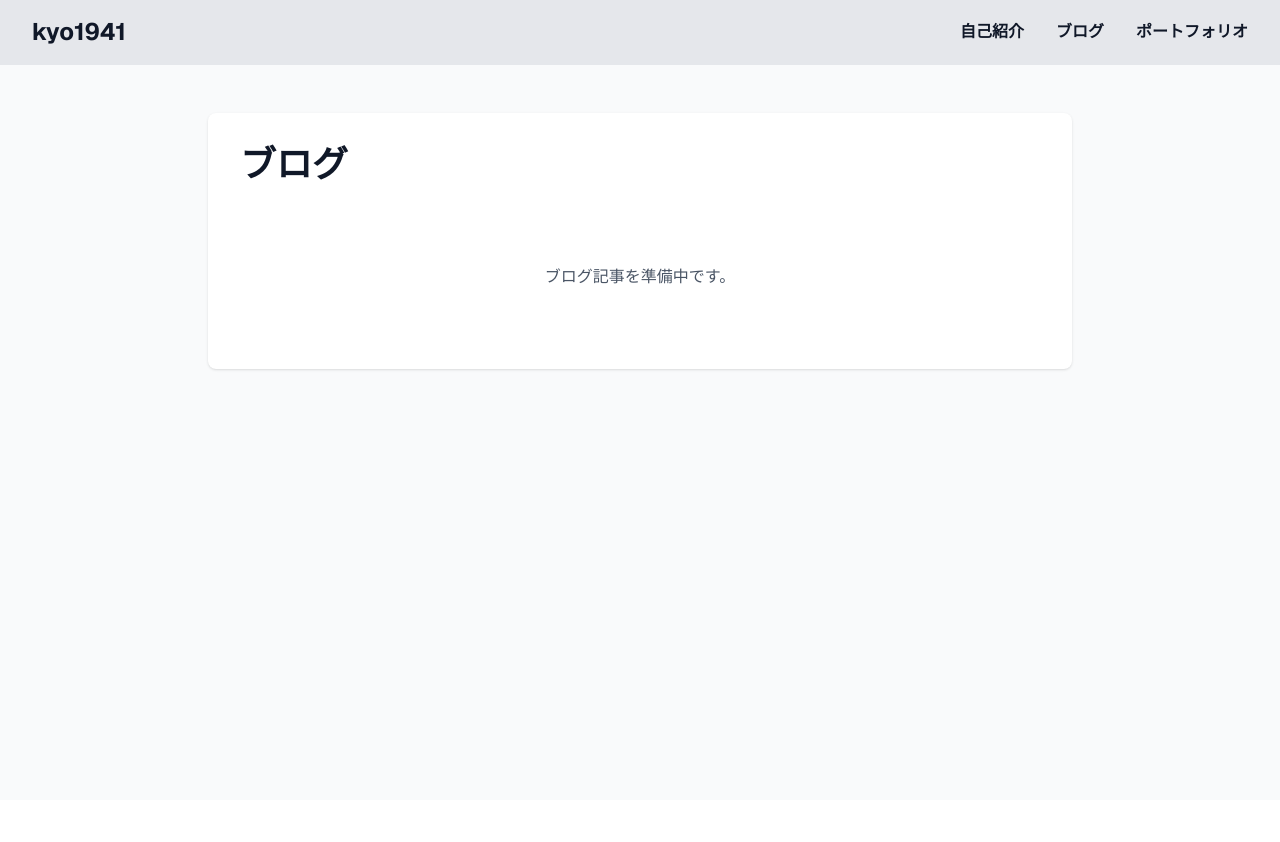
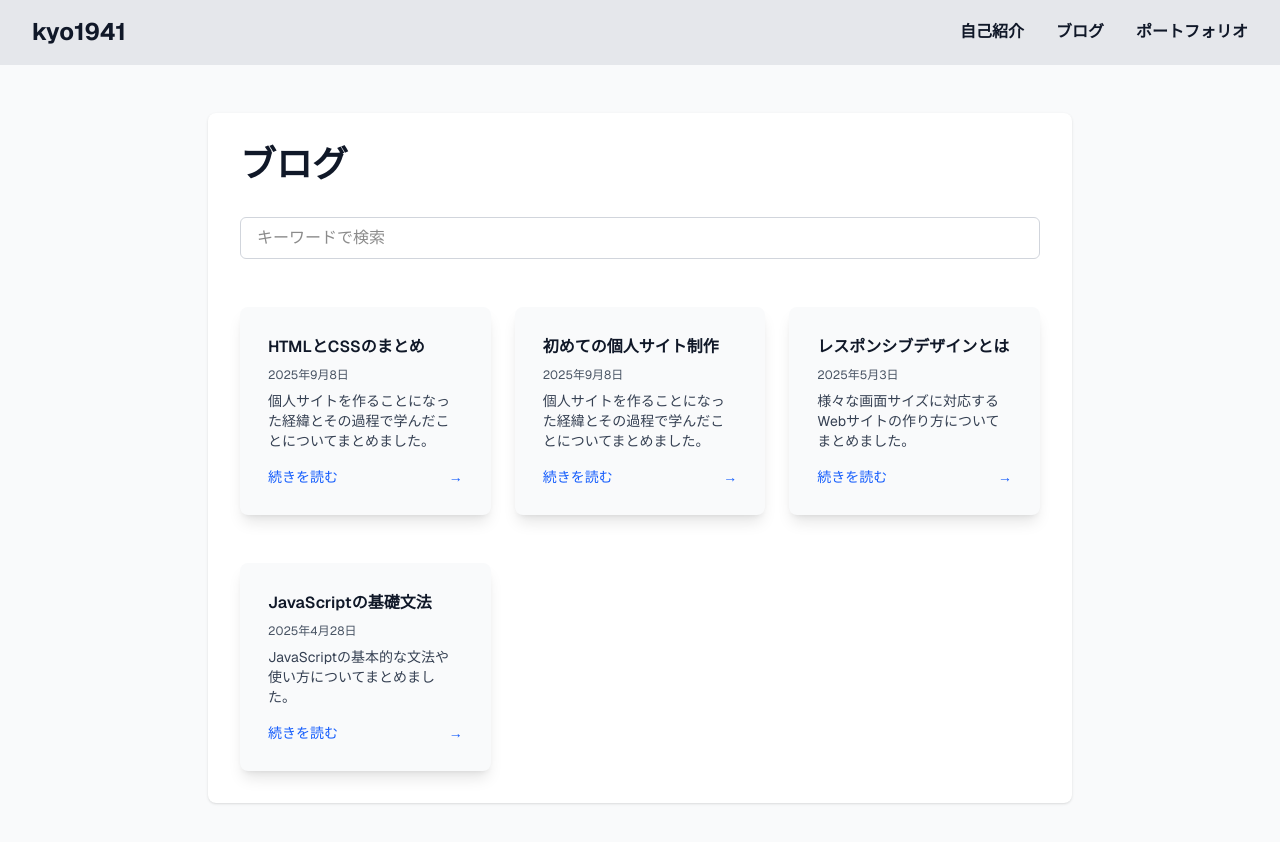
Before and after one commit to kyo1941/my-page, a Next.js app in the folder frontend/: page /blog in a window 1280 px wide. Shown: the top 842 px of the page. Before the commit the page ends 800 px from the top, so only its background shows below. Built offline with nearby package versions, Linux system fonts and the light colour scheme.

Commit message:
feat: ブログページの作成

```diff
--- a/frontend/src/app/blog/page.tsx
+++ b/frontend/src/app/blog/page.tsx
@@ -1,4 +1,6 @@
 import Header from "../header";
+import BlogSection from "../components/blog/BlogSection";
+import SearchSection from "../components/blog/SearchSection";
 
 export default function BlogPage() {
   return (
@@ -9,9 +11,13 @@ export default function BlogPage() {
 
           <h1 className="text-4xl font-bold mb-8 text-gray-900">ブログ</h1>
 
-          <div className="text-center text-gray-600 py-12">
-            <p>ブログ記事を準備中です。</p>
-          </div>
+          <section className="pb-6 mb-6">
+            <SearchSection />
+          </section>
+
+          <section>
+            <BlogSection />
+          </section>
         </div>
       </main>
     </div>
--- /dev/null
+++ b/frontend/src/app/components/blog/BlogSection.tsx
@@ -0,0 +1,32 @@
+import Link from "next/link";
+import { getSortedPostsData } from "../../data/blogData";
+
+export default function BlogListSection() {
+  const blogs = getSortedPostsData();
+
+  return (
+    <div>
+      <div className="grid grid-cols-1 md:grid-cols-3 gap-x-6 gap-y-12">
+        {blogs.length === 0 ? (
+          <div className="col-span-full text-center text-gray-600">
+            記事がまだありません。
+          </div>
+        ) : (
+          blogs.map((blog) => (
+            <Link href={`/blog/${blog.slug}`} key={blog.slug} className="block">
+              <div className="bg-gray-50 p-7 rounded-lg shadow-lg flex flex-col h-full transition-all duration-300 hover:-translate-y-1 hover:shadow-xl">
+                <h4 className="font-semibold mb-2 text-gray-900">{blog.title}</h4>
+                <p className="text-xs text-gray-600 mb-2">{blog.date}</p>
+                <p className="text-sm mb-4 text-gray-700 flex-grow">{blog.description}</p>
+                <div className="flex items-center justify-between mt-auto">
+                  <span className="text-blue-600 text-sm font-medium">続きを読む</span>
+                  <span className="text-blue-600 text-sm">→</span>
+                </div>
+              </div>
+            </Link>
+          ))
+        )}
+      </div>
+    </div>
+  );
+}
--- /dev/null
+++ b/frontend/src/app/components/blog/SearchSection.tsx
@@ -0,0 +1,13 @@
+export default function SearchSection() {
+  return (
+    <div>
+        <div className="mt-6">
+            <input
+                type="text"
+                placeholder="キーワードで検索"
+                className="w-full px-4 py-2 border border-gray-300 rounded-md focus:outline-none focus:ring-2 focus:ring-blue-500"
+            />
+        </div>
+    </div>
+  );
+}
--- a/frontend/src/app/components/profile/CareerSection.tsx
+++ b/frontend/src/app/components/profile/CareerSection.tsx
@@ -64,7 +64,7 @@ export default function CareerSection() {
               <p className="block my-3 text-sm font-normal leading-none text-gray-500">{career.period} | {career.position}</p>
               <ul className="list-disc list-outside text-gray-700 space-y-1.5">
                 {career.tasks.map((task, taskIndex) => (
-                  <li key={taskIndex} className='whitespace-pre-line'>{task}</li>
+                  <li key={taskIndex} className='whitespace-pre-line my-2.5'>{task}</li>
                 ))}
               </ul>
               <div className="my-4 flex flex-wrap gap-2">
```
